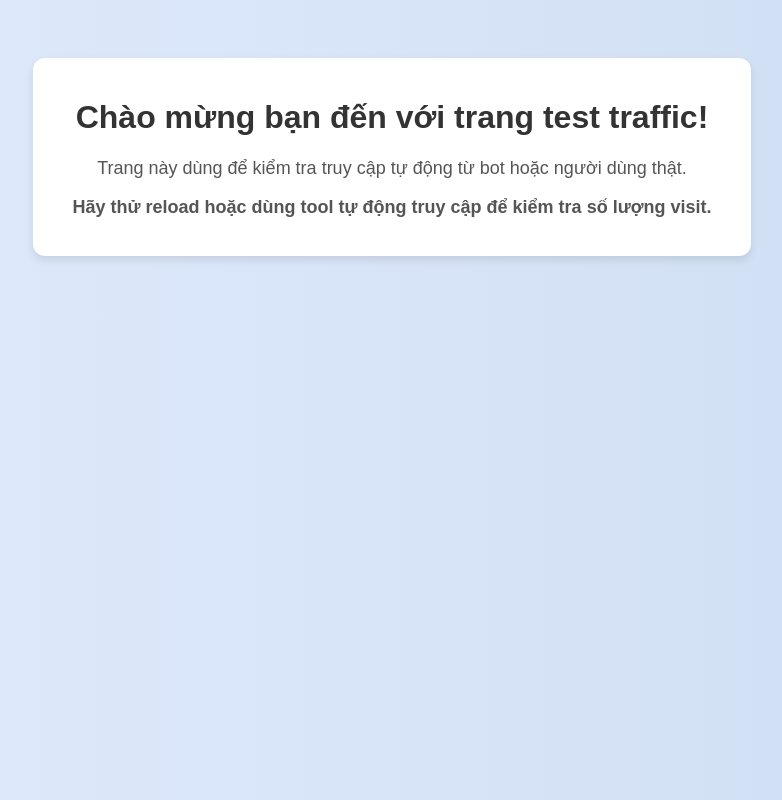
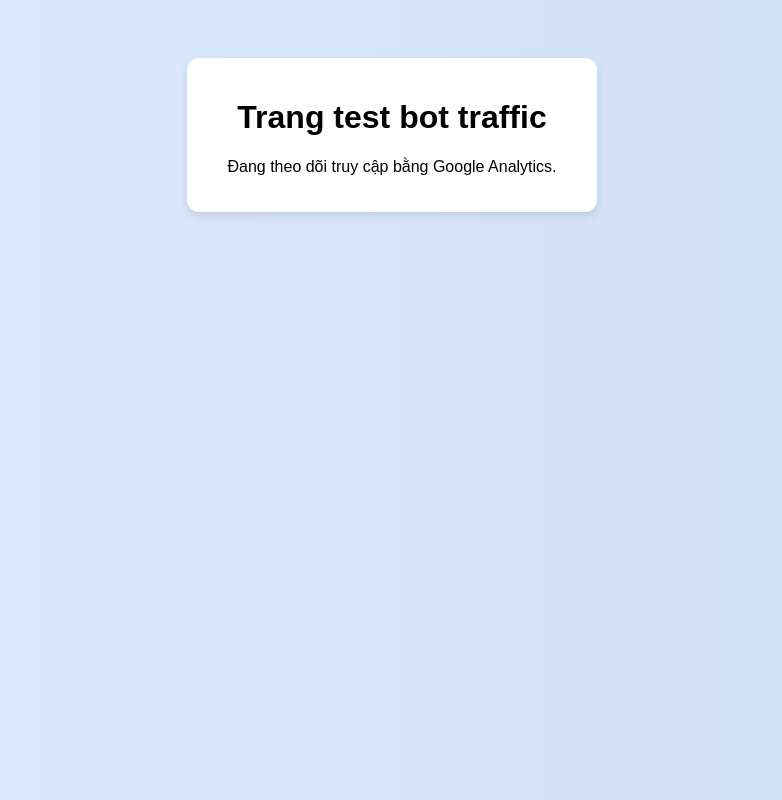
Before and after one commit to TuanVu2611/TuanVu2611.github.io, a plain HTML site: page index.html in a window 1280 px wide. Shown: the whole page, without its empty margins (248-1030 px from the left). Drawn offline with Linux system fonts and the light colour scheme.

Commit message:
Update index.html

```diff
--- a/index.html
+++ b/index.html
@@ -3,20 +3,23 @@
 <head>
     <meta charset="UTF-8">
     <meta name="viewport" content="width=device-width, initial-scale=1.0">
-    <title>Thử nghiệm Bot Traffic</title>
+    <title>Test Bot Traffic</title>
+
+    <!-- Google Analytics -->
+    <script async src="https://www.googletagmanager.com/gtag/js?id=GTM-558FF26G"></script>
+    <script>
+      window.dataLayer = window.dataLayer || [];
+      function gtag(){dataLayer.push(arguments);}
+      gtag('js', new Date());
+      gtag('config', 'GTM-558FF26G');
+    </script>
+
     <style>
         body {
             font-family: Arial, sans-serif;
             background: linear-gradient(to right, #e0eafc, #cfdef3);
             text-align: center;
             padding: 50px;
-        }
-        h1 {
-            color: #333;
-        }
-        p {
-            font-size: 18px;
-            color: #555;
         }
         .note {
             background: white;
@@ -29,9 +32,8 @@
 </head>
 <body>
     <div class="note">
-        <h1>Chào mừng bạn đến với trang test traffic!</h1>
-        <p>Trang này dùng để kiểm tra truy cập tự động từ bot hoặc người dùng thật.</p>
-        <p><strong>Hãy thử reload hoặc dùng tool tự động truy cập để kiểm tra số lượng visit.</strong></p>
+        <h1>Trang test bot traffic</h1>
+        <p>Đang theo dõi truy cập bằng Google Analytics.</p>
     </div>
 </body>
 </html>
```
